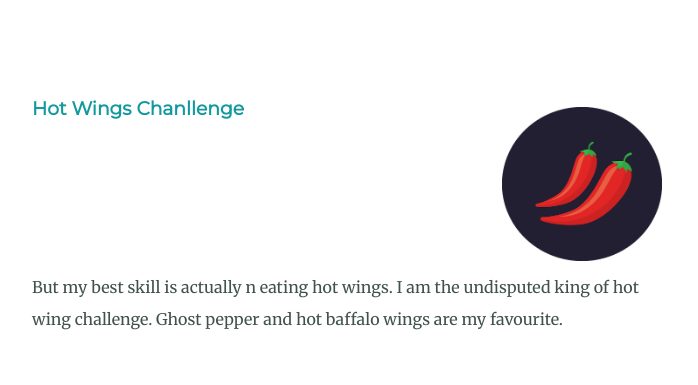
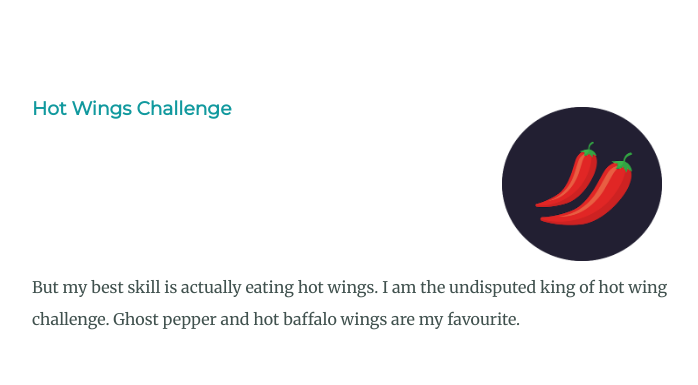
Before and after one commit to LuthandoFaleni/personal-wbsite, a plain HTML site: page index.html in a window 1280 px wide. Shown: the part 2083-2468 px from the top of the page, without its empty margins (288-986 px from the left). Drawn offline with Linux system fonts and the light colour scheme.

Commit message:
Update index.html

```diff
--- a/index.html
+++ b/index.html
@@ -58,10 +58,10 @@
           <div class="skill-row">
               <img class="chillies-img" src="images/chillies.png" alt="skils2">
               <h3>
-                 Hot Wings Chanllenge
+                 Hot Wings Challenge
               </h3>
               <p class="code-discrp">
-                  But my best skill is actually n eating hot wings. I am the undisputed king of hot wing challenge. Ghost pepper and hot baffalo wings are my favourite.
+                  But my best skill is actually eating hot wings. I am the undisputed king of hot wing challenge. Ghost pepper and hot baffalo wings are my favourite.
               </p>
            </div>
 
```
